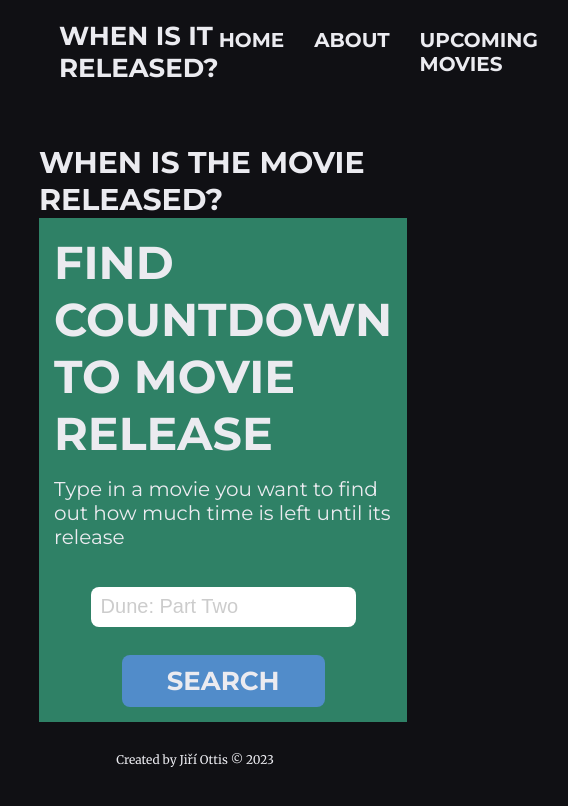
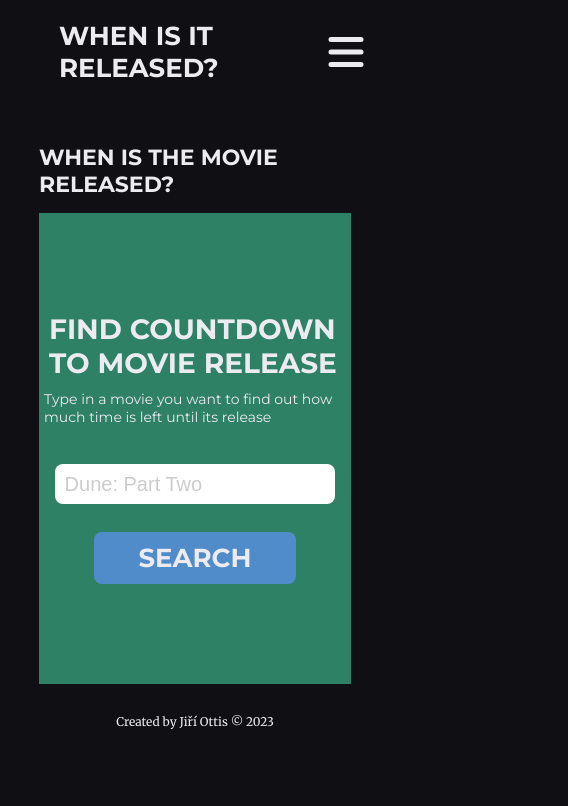
Before and after one commit to JiriOttis/countdown-movie-release-app, a React (Create React App) app: page / in a window 390 px wide. Shown: the top 806 px of the page, 568 px wide, since content can reach past the window. Built offline with nearby package versions, Linux system fonts and the light colour scheme.

Commit message:
Add mobile responsive layout, menu

```diff
--- a/package.json
+++ b/package.json
@@ -6,8 +6,10 @@
     "@testing-library/jest-dom": "^5.16.5",
     "@testing-library/react": "^13.4.0",
     "@testing-library/user-event": "^13.5.0",
+    "body-scroll-lock": "^4.0.0-beta.0",
     "react": "^18.2.0",
     "react-dom": "^18.2.0",
+    "react-icons": "^4.7.1",
     "react-scripts": "5.0.1",
     "web-vitals": "^2.1.4"
   },
--- a/src/components/Header.js
+++ b/src/components/Header.js
@@ -1,15 +1,14 @@
 import './styles/Header.css';
+import MobileNavigation from "./MobileNavigation";
+import Navigation from "./Navigation";
 
 const Header = () => {
 return <header>
     <h2 className="textLogo">WHEN IS IT RELEASED?</h2>
 
     <nav>
-        <ul>
-            <li><a href="#">HOME</a></li>
-            <li><a href="#">ABOUT</a></li>
-            <li><a href="#">UPCOMING MOVIES</a></li>
-        </ul>
+        <Navigation/>
+        <MobileNavigation/>
     </nav>
 </header>
 };
--- /dev/null
+++ b/src/components/MobileNavigation.js
@@ -0,0 +1,25 @@
+import NavLinks from "./NavLinks";
+import {HiMenu} from 'react-icons/hi';
+import {MdClose} from 'react-icons/md';
+import {useState} from "react";
+import { disableBodyScroll, enableBodyScroll } from 'body-scroll-lock';
+
+const MobileNavigation = () => {
+    const [isOpen, setIsOpen] = useState(false);
+
+    isOpen ? disableBodyScroll(document) : enableBodyScroll(document);
+
+    const menuIcon = <HiMenu className="menu-icon" size='50px' color='#EBEBF0' onClick={() => setIsOpen(!isOpen)}/>
+    const closeIcon = <MdClose className="menu-icon" size='50px' color='#EBEBF0' onClick={() => setIsOpen(!isOpen)}/>
+
+
+    return <nav className='mobile-navigation'>
+        {isOpen ? closeIcon : menuIcon}
+        {isOpen && <NavLinks/>}
+    </nav>
+
+};
+
+/*TODO: add animation for menu*/
+
+export default MobileNavigation;
--- /dev/null
+++ b/src/components/NavLinks.js
@@ -0,0 +1,9 @@
+const NavLinks = () => {
+    return <ul>
+        <li><a href="#">HOME</a></li>
+        <li><a href="#">ABOUT</a></li>
+        <li><a href="#">UPCOMING MOVIES</a></li>
+    </ul>
+};
+
+export default NavLinks;
--- /dev/null
+++ b/src/components/Navigation.js
@@ -0,0 +1,10 @@
+import NavLinks from "./NavLinks";
+
+const Navigation = () => {
+    return <nav className='navigation'>
+        <NavLinks className="mobile-navigation"/>
+    </nav>
+
+};
+
+export default Navigation;
--- a/src/components/styles/Header.css
+++ b/src/components/styles/Header.css
@@ -11,7 +11,8 @@ header {
     font-size: 26px;
 }
 
-nav ul{
+
+.navigation ul{
     display: flex;
     justify-content: space-between;
 }
@@ -33,4 +34,41 @@ nav ul li{
     list-style: none;
 }
 
-/*TODO: add media queries*/
+.mobile-navigation {
+    display: none;
+}
+
+@media (max-width: 992px) {
+    .navigation {
+        display: none;
+    }
+
+    .mobile-navigation {
+        display: flex;
+        align-items: center;
+    }
+
+    .menu-icon {
+        position: absolute;
+        right: 5%;
+        cursor: pointer;
+    }
+
+    .mobile-navigation ul {
+        margin-top: 40px;
+        display: flex;
+        flex-direction: column;
+        gap: 50px;
+        position: absolute;
+        top: 80px;
+        right: 0;
+        width: 40%;
+        height: 100%;
+
+        background-color: rgba(16, 16, 20, 0.75);
+    }
+
+    .mobile-navigation ul li{
+        padding: 20px;
+    }
+}
--- a/src/components/styles/Main.css
+++ b/src/components/styles/Main.css
@@ -13,3 +13,9 @@ h1 {
     font-family: 'Montserrat', sans-serif;
     font-size: 30px;
 }
+
+@media (max-width: 768px) {
+    h1 {
+        font-size: 22px;
+    }
+}
--- a/src/components/styles/SearchCard.css
+++ b/src/components/styles/SearchCard.css
@@ -66,7 +66,6 @@
     background-color: #36638c;
 }
 
-
 .search-card form input[type=text]::placeholder { /* Chrome, Firefox, Opera, Safari 10.1+ */
     color: rgba(128, 128, 128, 0.4);
     opacity: 1; /* Firefox */
@@ -79,3 +78,43 @@
 .search-card form input[type=text]::-ms-input-placeholder { /* Microsoft Edge */
     color: rgba(128, 128, 128, 0.4);
 }
+
+@media (max-width: 992px) {
+    .search-heading {
+        padding-left: 10px;
+        padding-right: 10px;
+        font-size: 32px;
+    }
+
+    .search-subheading {
+        padding-top: 15px;
+        padding-left: 10px;
+        padding-right: 10px;
+        font-size: 16px;
+    }
+
+    .search-card form{
+        padding-top: 30px;
+        width: 90%;
+        display: flex;
+        flex-direction: column;
+        align-items: center;
+        row-gap: 20px;
+    }
+    .search-card form input[type=text] {
+        width: 100%;
+    }
+
+    @media (max-width: 768px) {
+        .search-heading {
+            font-size: 28px;
+        }
+
+        .search-subheading {
+            padding-top: 10px;
+            padding-left: 5px;
+            padding-right: 5px;
+            font-size: 14px;
+        }
+    }
+}
```
Also changed, not shown: 1 other file (tests, documents, lock files or other folders).
